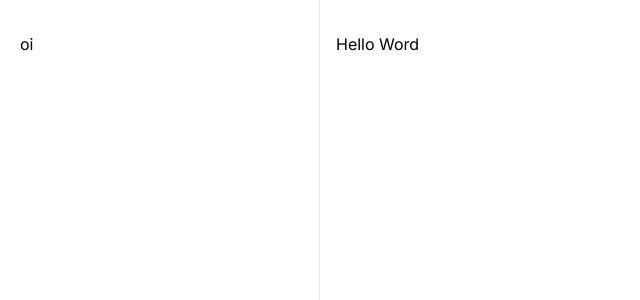
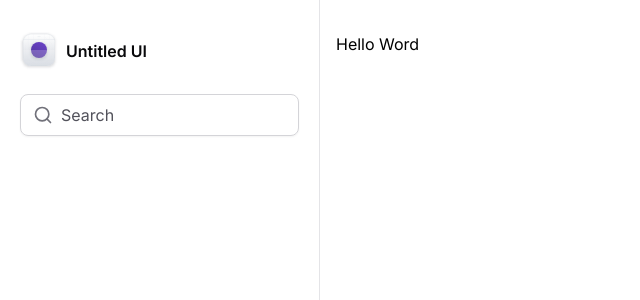
Before and after one commit to GomidesTs/mastering-tailwind, a Next.js app: page / in a window 1280 px wide. Shown: the top 300 px of the page, without its empty margins (0-640 px from the left). Built offline with nearby package versions, Linux system fonts and the light colour scheme.

Commit message:
feat: logo and search input
Work has started on creating the Sidebar by inserting the project logo and search input, this Sidebar will be implemented in future commits

```diff
--- a/src/app/layout.tsx
+++ b/src/app/layout.tsx
@@ -1,6 +1,8 @@
 import './globals.css';
 import type { Metadata } from 'next';
 import { Inter } from 'next/font/google';
+
+import { Sidebar } from '../components/Sidebar';
 
 const inter = Inter({ subsets: ['latin'] });
 
@@ -18,7 +20,7 @@
     <html lang="en">
       <body className={inter.className}>
         <div className="grid-cols-app grid min-h-screen">
-          <aside className="border-r border-zinc-200 px-5 py-8">oi</aside>
+          <Sidebar />
           <main className="px-4 pb-12 pt-8">{children}</main>
         </div>
       </body>
--- /dev/null
+++ b/src/components/Sidebar/Logo.tsx
@@ -0,0 +1,210 @@
+export const Logo = () => {
+  return (
+    <strong className="text-lx flex items-center gap-2 font-semibold text-zinc-950">
+      <svg
+        width={38}
+        height={38}
+        viewBox="0 0 38 38"
+        fill="none"
+        xmlns="http://www.w3.org/2000/svg"
+      >
+        <g filter="url(#filter0_dd_7303_307)">
+          <g clipPath="url(#clip0_7303_307)">
+            <rect x={3} y={2} width={32} height={32} rx={8} fill="#fff" />
+            <rect
+              x={3}
+              y={2}
+              width={32}
+              height={32}
+              rx={8}
+              fill="url(#paint0_linear_7303_307)"
+            />
+            <path
+              fillRule="evenodd"
+              clipRule="evenodd"
+              d="M19 4.039c-7.71 0-13.961 6.25-13.961 13.961 0 7.71 6.25 13.961 13.961 13.961 7.71 0 13.961-6.25 13.961-13.961 0-7.71-6.25-13.961-13.961-13.961zM4.961 18c0-7.753 6.286-14.039 14.039-14.039S33.039 10.247 33.039 18 26.753 32.039 19 32.039 4.961 25.753 4.961 18z"
+              fill="#D0D5DD"
+            />
+            <path
+              fillRule="evenodd"
+              clipRule="evenodd"
+              d="M19 14.078a3.922 3.922 0 100 7.845 3.922 3.922 0 000-7.845zM15 18a4 4 0 118 0 4 4 0 01-8 0z"
+              fill="#D0D5DD"
+            />
+            <path
+              fillRule="evenodd"
+              clipRule="evenodd"
+              d="M19 15.32a2.68 2.68 0 100 5.36 2.68 2.68 0 000-5.36zM16.243 18a2.757 2.757 0 115.514 0 2.757 2.757 0 01-5.514 0z"
+              fill="#D0D5DD"
+            />
+            <path d="M18.961 2h.078v32h-.078V2z" fill="#D0D5DD" />
+            <path d="M35 17.96v.079H3v-.078h32z" fill="#D0D5DD" />
+            <path
+              d="M29.602 2h.078v32h-.078V2zM13.64 2h.078v32h-.077V2zM24.282 2h.077v32h-.077V2zM8.32 2h.078v32H8.32V2z"
+              fill="#D0D5DD"
+            />
+            <path
+              d="M35 28.602v.077H3v-.077h32zM35 12.64v.078H3v-.077h32zM35 23.281v.078H3v-.078h32zM35 7.32v.078H3V7.32h32z"
+              fill="#D0D5DD"
+            />
+            <g filter="url(#filter1_dd_7303_307)">
+              <circle
+                cx={19}
+                cy={18}
+                r={8}
+                fill="url(#paint1_linear_7303_307)"
+              />
+            </g>
+            <g filter="url(#filter2_b_7303_307)">
+              <path
+                d="M3 18h32v3.2c0 4.48 0 6.72-.872 8.432a8 8 0 01-3.496 3.496C28.92 34 26.68 34 22.2 34h-6.4c-4.48 0-6.72 0-8.432-.872a8 8 0 01-3.496-3.496C3 27.92 3 25.68 3 21.2V18z"
+                fill="#fff"
+                fillOpacity={0.2}
+              />
+            </g>
+          </g>
+          <rect
+            x={3.15}
+            y={2.15}
+            width={31.7}
+            height={31.7}
+            rx={7.85}
+            stroke="#D0D5DD"
+            strokeWidth={0.3}
+          />
+        </g>
+        <defs>
+          <filter
+            id="filter0_dd_7303_307"
+            x={0}
+            y={0}
+            width={38}
+            height={38}
+            filterUnits="userSpaceOnUse"
+            colorInterpolationFilters="sRGB"
+          >
+            <feFlood floodOpacity={0} result="BackgroundImageFix" />
+            <feColorMatrix
+              in="SourceAlpha"
+              values="0 0 0 0 0 0 0 0 0 0 0 0 0 0 0 0 0 0 127 0"
+              result="hardAlpha"
+            />
+            <feOffset dy={1} />
+            <feGaussianBlur stdDeviation={1} />
+            <feColorMatrix values="0 0 0 0 0.0627451 0 0 0 0 0.0941176 0 0 0 0 0.156863 0 0 0 0.06 0" />
+            <feBlend
+              in2="BackgroundImageFix"
+              result="effect1_dropShadow_7303_307"
+            />
+            <feColorMatrix
+              in="SourceAlpha"
+              values="0 0 0 0 0 0 0 0 0 0 0 0 0 0 0 0 0 0 127 0"
+              result="hardAlpha"
+            />
+            <feOffset dy={1} />
+            <feGaussianBlur stdDeviation={1.5} />
+            <feColorMatrix values="0 0 0 0 0.0627451 0 0 0 0 0.0941176 0 0 0 0 0.156863 0 0 0 0.1 0" />
+            <feBlend
+              in2="effect1_dropShadow_7303_307"
+              result="effect2_dropShadow_7303_307"
+            />
+            <feBlend
+              in="SourceGraphic"
+              in2="effect2_dropShadow_7303_307"
+              result="shape"
+            />
+          </filter>
+          <filter
+            id="filter1_dd_7303_307"
+            x={8}
+            y={8}
+            width={22}
+            height={22}
+            filterUnits="userSpaceOnUse"
+            colorInterpolationFilters="sRGB"
+          >
+            <feFlood floodOpacity={0} result="BackgroundImageFix" />
+            <feColorMatrix
+              in="SourceAlpha"
+              values="0 0 0 0 0 0 0 0 0 0 0 0 0 0 0 0 0 0 127 0"
+              result="hardAlpha"
+            />
+            <feOffset dy={1} />
+            <feGaussianBlur stdDeviation={1} />
+            <feColorMatrix values="0 0 0 0 0.0627451 0 0 0 0 0.0941176 0 0 0 0 0.156863 0 0 0 0.06 0" />
+            <feBlend
+              in2="BackgroundImageFix"
+              result="effect1_dropShadow_7303_307"
+            />
+            <feColorMatrix
+              in="SourceAlpha"
+              values="0 0 0 0 0 0 0 0 0 0 0 0 0 0 0 0 0 0 127 0"
+              result="hardAlpha"
+            />
+            <feOffset dy={1} />
+            <feGaussianBlur stdDeviation={1.5} />
+            <feColorMatrix values="0 0 0 0 0.0627451 0 0 0 0 0.0941176 0 0 0 0 0.156863 0 0 0 0.1 0" />
+            <feBlend
+              in2="effect1_dropShadow_7303_307"
+              result="effect2_dropShadow_7303_307"
+            />
+            <feBlend
+              in="SourceGraphic"
+              in2="effect2_dropShadow_7303_307"
+              result="shape"
+            />
+          </filter>
+          <filter
+            id="filter2_b_7303_307"
+            x={-2}
+            y={13}
+            width={42}
+            height={26}
+            filterUnits="userSpaceOnUse"
+            colorInterpolationFilters="sRGB"
+          >
+            <feFlood floodOpacity={0} result="BackgroundImageFix" />
+            <feGaussianBlur in="BackgroundImageFix" stdDeviation={2.5} />
+            <feComposite
+              in2="SourceAlpha"
+              operator="in"
+              result="effect1_backgroundBlur_7303_307"
+            />
+            <feBlend
+              in="SourceGraphic"
+              in2="effect1_backgroundBlur_7303_307"
+              result="shape"
+            />
+          </filter>
+          <linearGradient
+            id="paint0_linear_7303_307"
+            x1={19}
+            y1={2}
+            x2={19}
+            y2={34}
+            gradientUnits="userSpaceOnUse"
+          >
+            <stop stopColor="#fff" />
+            <stop offset={1} stopColor="#D0D5DD" />
+          </linearGradient>
+          <linearGradient
+            id="paint1_linear_7303_307"
+            x1={15}
+            y1={26}
+            x2={23}
+            y2={10}
+            gradientUnits="userSpaceOnUse"
+          >
+            <stop stopColor="#53389E" />
+            <stop offset={1} stopColor="#6941C6" />
+          </linearGradient>
+          <clipPath id="clip0_7303_307">
+            <rect x={3} y={2} width={32} height={32} rx={8} fill="#fff" />
+          </clipPath>
+        </defs>
+      </svg>
+
+      <span>Untitled UI</span>
+    </strong>
+  );
+};
--- /dev/null
+++ b/src/components/Sidebar/Sidebar.tsx
@@ -0,0 +1,22 @@
+import { Search } from 'lucide-react';
+
+import { Logo } from './Logo';
+
+export const Sidebar = () => {
+  return (
+    <aside className="space-y-6 border-r border-zinc-200 px-5 py-8">
+      <Logo />
+      <div className="flex w-full items-center gap-2 rounded-lg border border-zinc-300 px-3 py-2 shadow-sm">
+        <label htmlFor="search">
+          <Search className="h-5 w-5 text-zinc-500" />
+        </label>
+
+        <input
+          className="flex-1 border-0 bg-transparent p-0 text-zinc-900 placeholder-zinc-600"
+          placeholder="Search"
+          id="search"
+        />
+      </div>
+    </aside>
+  );
+};
--- /dev/null
+++ b/src/components/Sidebar/index.tsx
@@ -0,0 +1 @@
+export { Sidebar } from './Sidebar';
```
